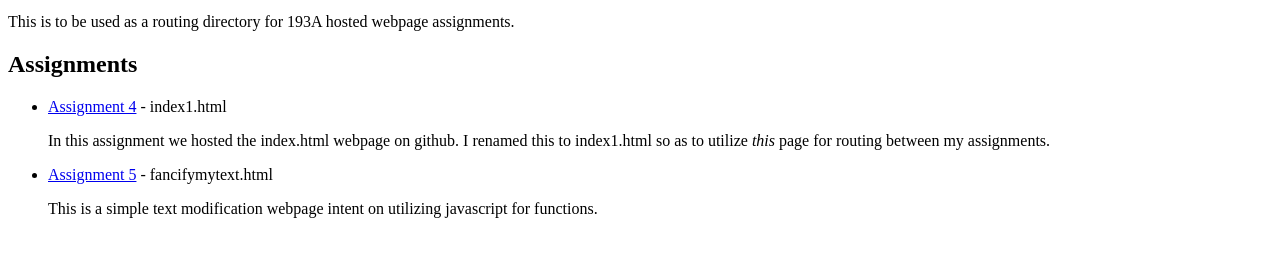
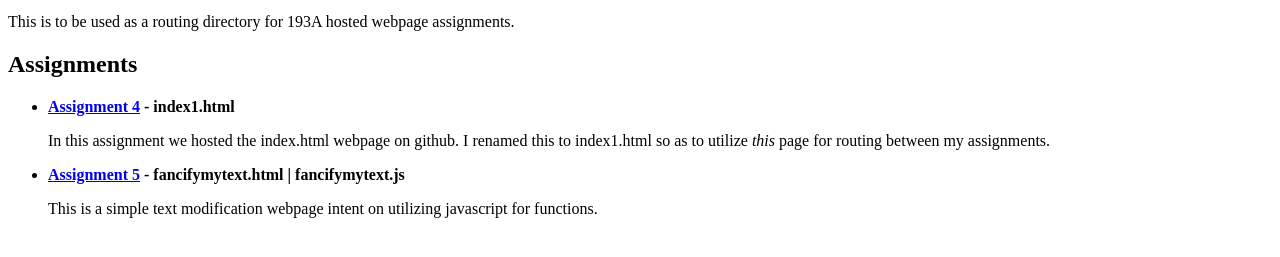
Before and after one commit to Asephera/193A.github.io, a plain HTML site: page docs/index.html in a window 1280 px wide. Shown: the part 101-358 px from the top of the page. Drawn offline with Linux system fonts and the light colour scheme.

Commit message:
minor edits to index.html

```diff
--- a/docs/index.html
+++ b/docs/index.html
@@ -12,9 +12,9 @@
         <p>This is to be used as a routing directory for 193A hosted webpage assignments.</p>
         <h2>Assignments</h2>
         <ul>
-            <li><a href="index1.html">Assignment 4</a> - index1.html</li>
+            <b><li><a href="index1.html">Assignment 4</a> - index1.html</li></b>
             <p>In this assignment we hosted the index.html webpage on github. I renamed this to index1.html so as to utilize <i>this</i> page for routing between my assignments.</p>
-            <li><a href="fancifymytext.html">Assignment 5</a> - fancifymytext.html</li>
+            <b><li><a href="fancifymytext.html">Assignment 5</a> - fancifymytext.html | fancifymytext.js</li></b>
             <p>This is a simple text modification webpage intent on utilizing javascript for functions.</p>
         </ul>
 
```
